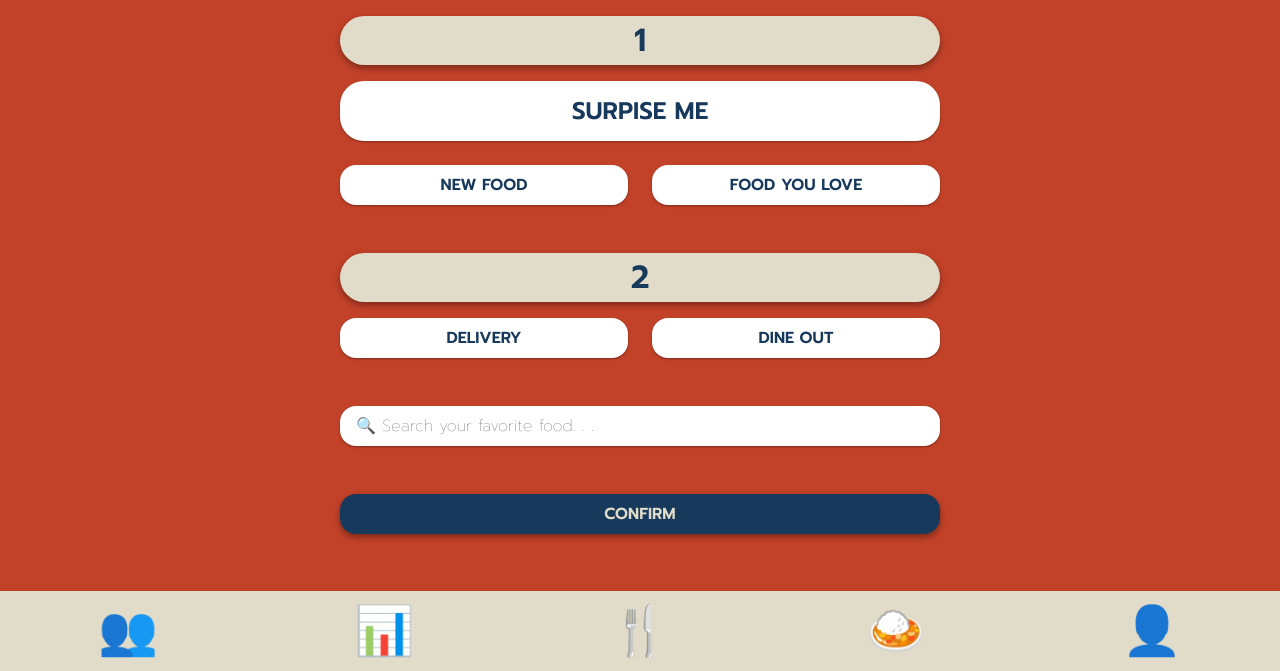
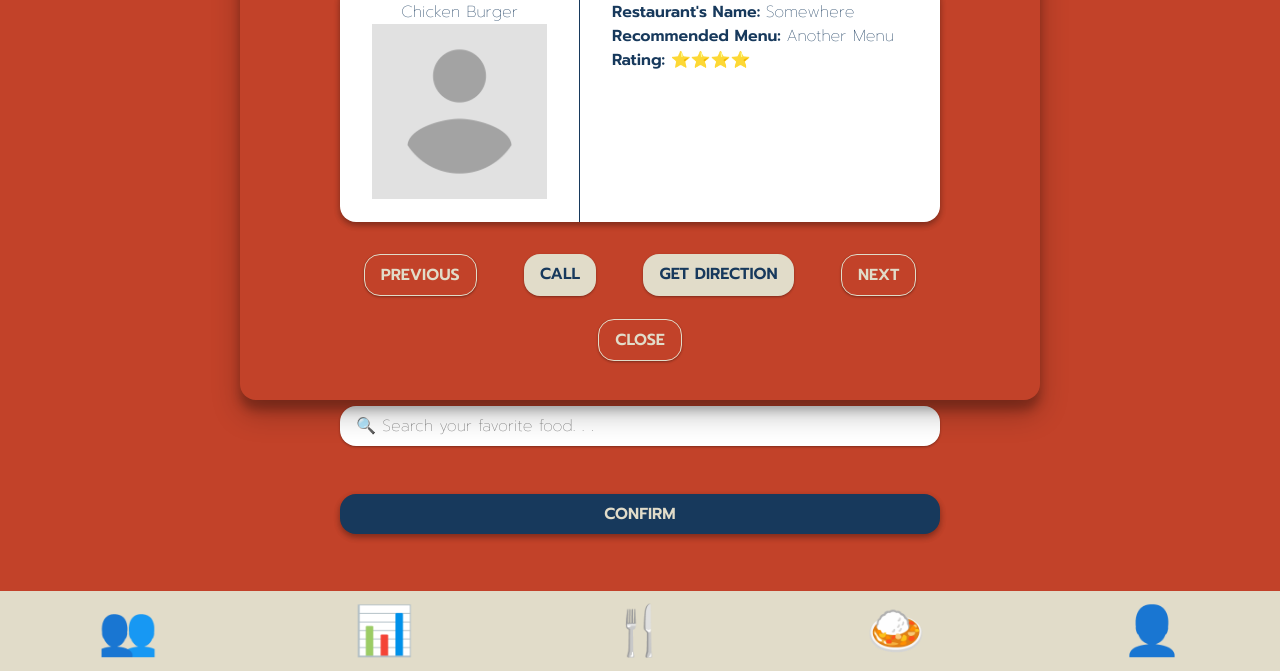
Before and after one commit to 3xbun/eatcition, a plain HTML site: page index.html in a window 1280 px wide. Shown: the part 129-800 px from the top of the page. Drawn offline with nearby package versions, Linux system fonts and the light colour scheme.

Commit message:
Create cool modal

```diff
--- a/css/main.css
+++ b/css/main.css
@@ -9,6 +9,16 @@
 
 li {
   list-style: none;
+}
+
+a {
+  text-decoration: none;
+  color: inherit;
+}
+
+.active {
+  background-color: #c24229;
+  color: #e1dcc9;
 }
 
 .searchBar {
@@ -59,11 +69,6 @@ li {
           justify-content: space-between;
 }
 
-#log .menus .active {
-  background-color: #c24229;
-  color: #e1dcc9;
-}
-
 #log .menus .menu {
   padding: 1em;
   width: 45%;
@@ -91,6 +96,89 @@ li {
   color: #e1dcc9;
   padding-top: 3em;
   height: 100vh;
+}
+
+#foodMatching #foodModal {
+  max-width: 800px;
+  width: 90vw;
+  position: absolute;
+  background-color: #c24229;
+  border-radius: 1em;
+  padding: 1em;
+  text-align: center;
+  left: 50%;
+  -webkit-transform: translateX(-50%);
+          transform: translateX(-50%);
+  -webkit-box-shadow: 0 14px 28px rgba(0, 0, 0, 0.25), 0 10px 10px rgba(0, 0, 0, 0.22);
+          box-shadow: 0 14px 28px rgba(0, 0, 0, 0.25), 0 10px 10px rgba(0, 0, 0, 0.22);
+}
+
+#foodMatching #foodModal li {
+  margin-bottom: 2em;
+}
+
+#foodMatching #foodModal .close {
+  background-color: #c24229;
+  color: #e1dcc9;
+  border: 1px solid #e1dcc9;
+  padding: .5em 1em;
+  border-radius: 1em;
+  font-weight: bold;
+  -webkit-box-shadow: 0 1px 3px rgba(0, 0, 0, 0.12), 0 1px 2px rgba(0, 0, 0, 0.24);
+          box-shadow: 0 1px 3px rgba(0, 0, 0, 0.12), 0 1px 2px rgba(0, 0, 0, 0.24);
+}
+
+#foodMatching #foodModal .actions {
+  margin: 2em 0;
+  display: -webkit-box;
+  display: -ms-flexbox;
+  display: flex;
+  -ms-flex-pack: distribute;
+      justify-content: space-around;
+}
+
+#foodMatching #foodModal .actions a {
+  -webkit-box-shadow: 0 1px 3px rgba(0, 0, 0, 0.12), 0 1px 2px rgba(0, 0, 0, 0.24);
+          box-shadow: 0 1px 3px rgba(0, 0, 0, 0.12), 0 1px 2px rgba(0, 0, 0, 0.24);
+  background-color: #e1dcc9;
+  color: #17395c;
+  padding: .5em 1em;
+  border-radius: 1em;
+  font-weight: bold;
+}
+
+#foodMatching #foodModal .actions .next,
+#foodMatching #foodModal .actions .prev {
+  background-color: #c24229;
+  color: #e1dcc9;
+  border: 1px solid #e1dcc9;
+}
+
+#foodMatching #foodModal .food-card {
+  -webkit-box-shadow: 0 3px 6px rgba(0, 0, 0, 0.16), 0 3px 6px rgba(0, 0, 0, 0.23);
+          box-shadow: 0 3px 6px rgba(0, 0, 0, 0.16), 0 3px 6px rgba(0, 0, 0, 0.23);
+  background-color: white;
+  border-radius: 1em;
+  color: #17395c;
+  display: -webkit-box;
+  display: -ms-flexbox;
+  display: flex;
+}
+
+#foodMatching #foodModal .food-card .food-title {
+  border-right: 1px solid #17395c;
+  padding: 1em 2em;
+  width: 40%;
+}
+
+#foodMatching #foodModal .food-card .food-information {
+  text-align: left;
+  padding: 1em 2em;
+  width: 60%;
+}
+
+#foodMatching #foodModal .food-card img {
+  width: 100%;
 }
 
 .container {
--- a/index.html
+++ b/index.html
@@ -13,12 +13,46 @@
     <div id="app">
       <div v-if="loggedIn" id="main">
         <div v-if="active === 'foodMatch'" id="foodMatching">
+          <div id="foodModal" v-if="showFood">
+            <header>
+              <h1>IT'S A MATCH !</h1>
+            </header>
+
+            <div class="container">
+              <ul>
+                <li>
+                  <div class="food-card">
+                    <div class="food-title">
+                      <p>Chicken Burger</p>
+                      <img src="./img/placeholder.png" />
+                    </div>
+                    <div class="food-information">
+                      <p><strong>Restaurant's Name: </strong> Somewhere</p>
+                      <p><strong>Recommended Menu: </strong> Another Menu</p>
+                      <div class="rating">
+                        <strong>Rating: </strong> ⭐⭐⭐⭐
+                      </div>
+                    </div>
+                  </div>
+                  <div class="actions">
+                    <a href="#" class="prev">PREVIOUS</a>
+                    <a href="#" class="call">CALL</a>
+                    <a href="#" class="direction">GET DIRECTION</a>
+                    <a href="#" class="next">NEXT</a>
+                  </div>
+                  <a href="#" class="close" @click="showFood=false">CLOSE</a>
+                </li>
+              </ul>
+            </div>
+          </div>
           <div class="container">
             <h1>Food Matching</h1>
             <div class="type">
               <h1>1</h1>
               <ul>
-                <li>SURPISE ME</li>
+                <li @click="e => e.target.classList.toggle('active')">
+                  SURPISE ME
+                </li>
                 <li>NEW FOOD</li>
                 <li>FOOD YOU LOVE</li>
               </ul>
@@ -39,7 +73,12 @@
               id="searchFood"
               placeholder="🔍 Search your favorite food. . ."
             />
-            <input class="confirmBtn" type="button" value="CONFIRM" />
+            <input
+              class="confirmBtn"
+              type="button"
+              value="CONFIRM"
+              @click="showFood=true"
+            />
           </div>
         </div>
 
@@ -149,10 +188,14 @@
           </div>
         </div>
 
+        <div v-else-if="active === 'stat'" id="stat">
+          <h1>Some stat</h1>
+        </div>
+
         <footer>
           <ul>
             <li @click="active='contact'">👥</li>
-            <li>📊</li>
+            <li @click="active='stat'">📊</li>
             <li @click="active='log'">🍴</li>
             <li @click="active='foodMatch'">🍛</li>
             <li @click="active='profile'">👤</li>
--- a/js/main.js
+++ b/js/main.js
@@ -4,10 +4,12 @@ createApp({
   setup() {
     const loggedIn = ref(true);
     const active = ref("foodMatch");
+    const showFood = ref(true);
 
     return {
       loggedIn,
       active,
+      showFood,
     };
   },
 }).mount("#app");
```
Also changed, not shown: 1 other file.
